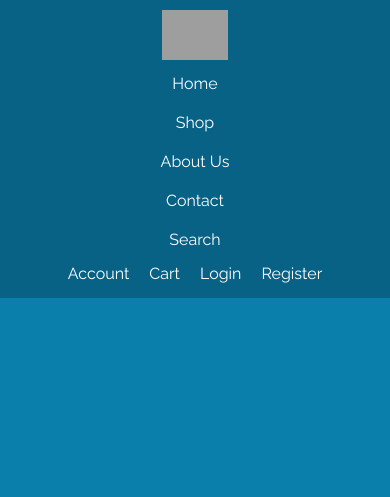
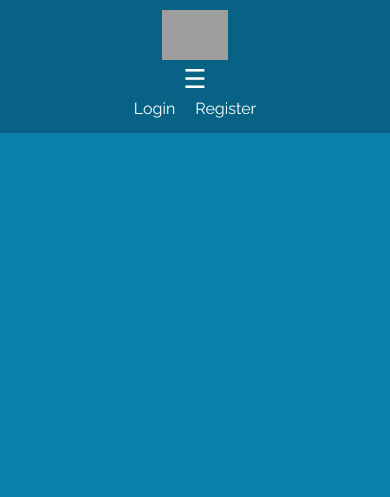
Before and after one commit to DarakhshanF/Django-eComm-app, a Django app: page / in a window 390 px wide. Shown: the top 497 px of the page. Run offline with Django 4.2, Linux system fonts and the light colour scheme; grey boxes are pictures that could not be loaded.

Commit message:
Add mobile responsiveness to nav menu

```diff
--- a/eCommerce/static/css/index.css
+++ b/eCommerce/static/css/index.css
@@ -1,4 +1,4 @@
-/* Import font from Google Fonts - Poppins */
+/* Import font from Google Fonts - Raleway */
 @import url('https://fonts.googleapis.com/css2?family=Raleway:ital,wght@0,100..900;1,100..900&display=swap');
 *{
   margin: 0;
@@ -42,14 +42,22 @@ body {
   height: 50px;
 }
 
+.hamburger {
+  display: none;
+  font-size: 26px;
+  cursor: pointer;
+}
+
 .navigation ul {
   list-style: none;
   display: flex;
   padding: 0;
+  margin: 0;
 }
 
 .navigation ul li {
-  padding: 0 20px;
+  display: inline;
+  padding: 10px 20px;
 }
 
 .navigation ul li a {
@@ -79,14 +87,24 @@ body {
     align-items: center;
   }
 
+  .hamburger {
+    display: block;
+  }
+
+  .navigation {
+    display: none; /* Hide nav menu */
+  }
+
+  .navigation ul li {
+    display: block;
+    margin: 10px 0;
+    padding: 10px 0;
+  }
+
   .navigation ul {
     flex-direction: column;
     width: 100%;
     text-align: center;
-  }
-
-  .navigation ul li {
-    padding: 10px 0;
   }
 
   .navigation ul li a {
@@ -102,11 +120,6 @@ body {
   .header-icons a {
     padding: 5px 10px;
   }
-}
-
-/* Menu toggle styles */
-.navigation .menu-toggle {
-  display: none; /* To be shown on mobile screens only */
 }
 
 .footer {
--- /dev/null
+++ b/eCommerce/static/js/script.js
@@ -0,0 +1,20 @@
+// function toggleMenu() {
+//     var navigation = document.getElementById("navigation");
+//     if (navigation.className === "navigation") {
+//         navigation.className += " active";
+//     } else {
+//         navigation.className = "navigation";
+//     }
+// }
+function toggleMenu() {
+  var menu = document.getElementById("navMenu");
+  var icon = document.querySelector(".hamburger");
+
+  if (menu.style.display === "block") {
+    menu.style.display = "none";
+    icon.innerHTML = "&#9776;";
+  } else {
+    menu.style.display = "block";
+    icon.innerHTML = "&times;";
+  }
+}
--- a/eCommerce/templates/home/index.html
+++ b/eCommerce/templates/home/index.html
@@ -14,7 +14,11 @@
     <div class="logo-container">
       <img src="{% static 'graphics/solar.sv' %}" alt="E-commerce Logo" class="logo">
     </div>
-    <nav class="navigation">
+    <!-- Hamburger Icon -->
+    <div class="hamburger" onclick="toggleMenu()">
+      &#9776;
+    </div>
+    <nav class="navigation" id="navMenu">
       <ul>
         <li><a href="#">Home</a></li>
         <li><a href="#">Shop</a></li>
@@ -24,8 +28,6 @@
       </ul>
     </nav>
     <div class="header-icons">
-      <a href="#" class="user-icon">Account</a>
-      <a href="#" class="cart-icon">Cart</a>
       {% if request.user.is_authenticated %}
           <a href="#">Account ({{ request.user.email }})</a>
           <a href="#">Cart</a>
@@ -56,5 +58,6 @@
       </div>
     </div>
   </footer>
+  <script src="{% static 'js/script.js' %}"></script>
 </body>
 </html>
```
